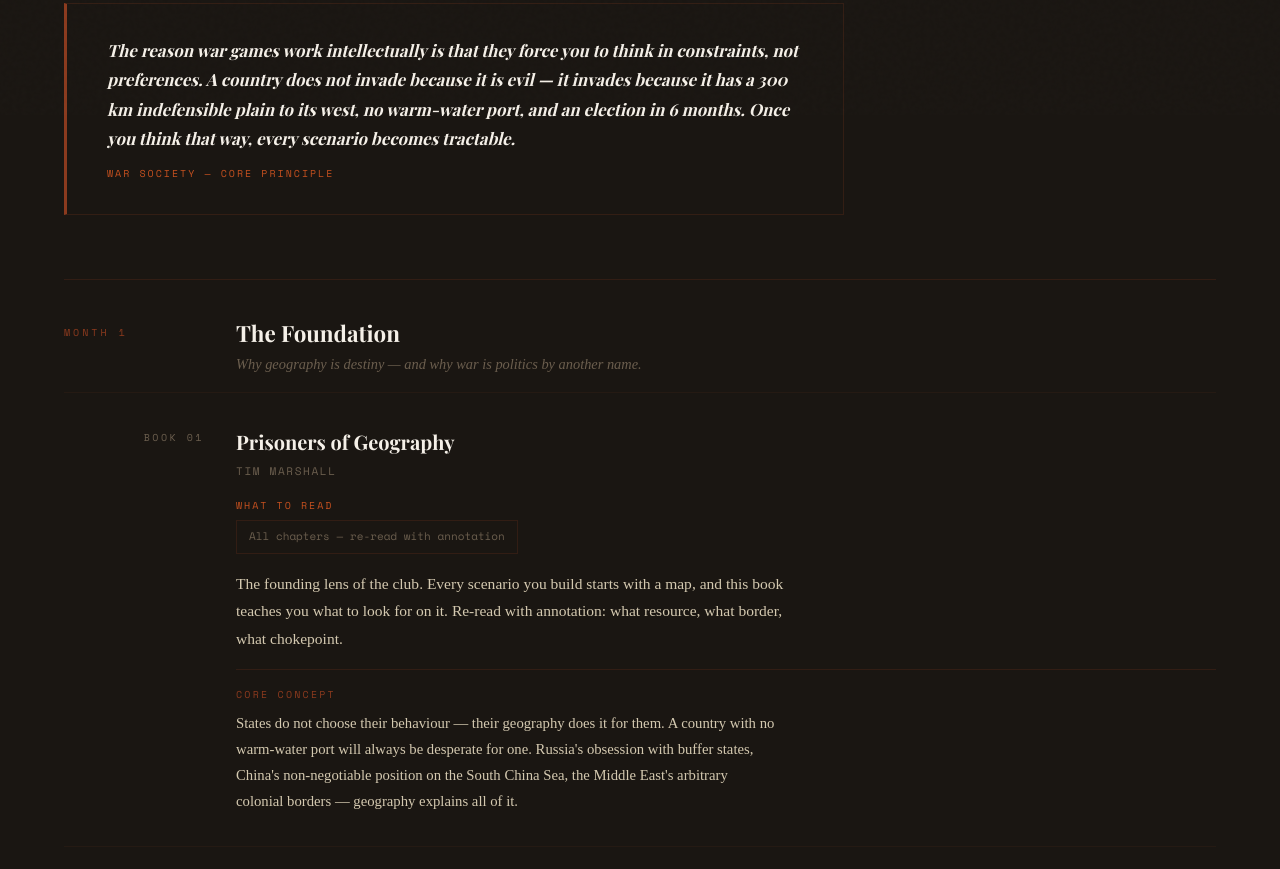
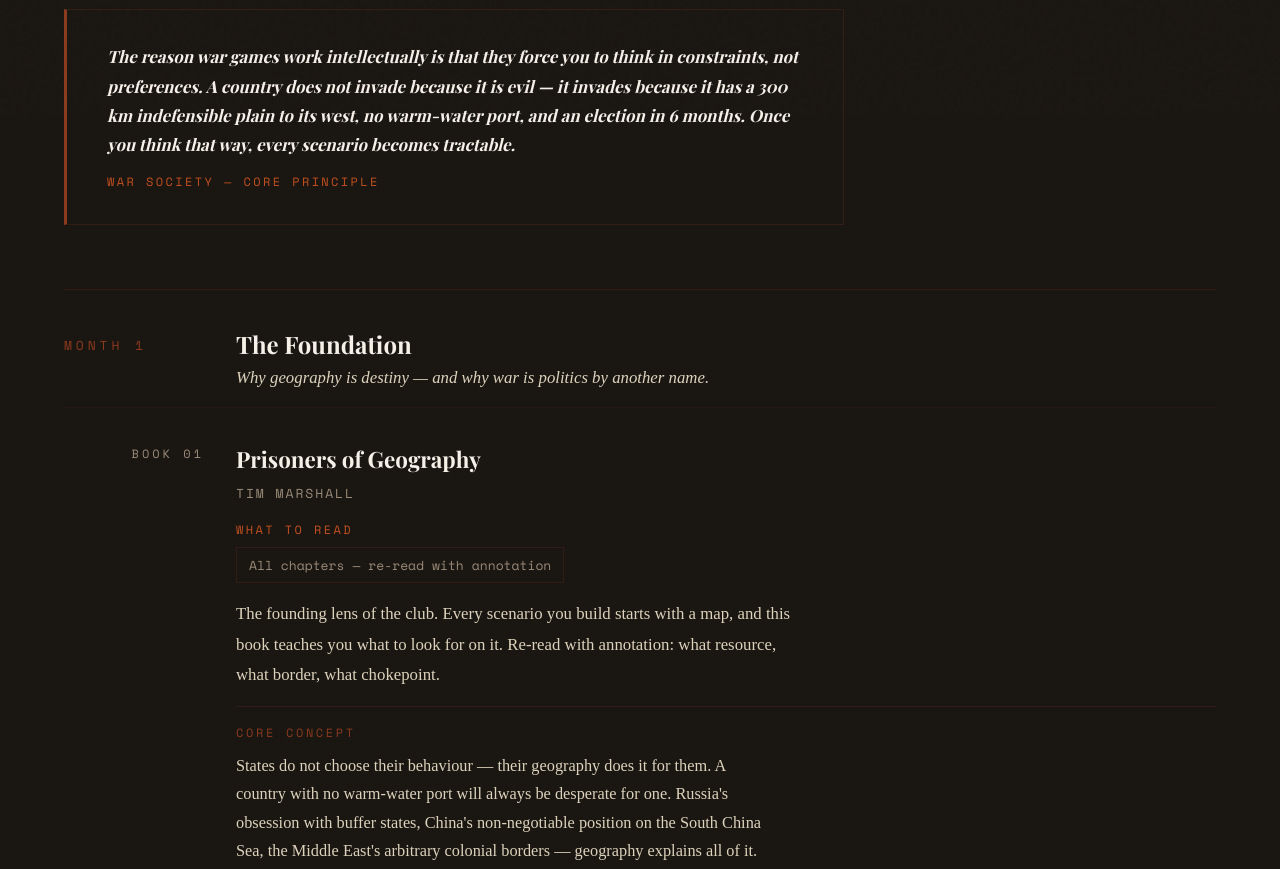
Before and after one commit to dinaltsn/warsociety.github.io, a plain HTML site: page reading.html in a window 1280 px wide. Shown: the part 685-1554 px from the top of the page. Drawn offline with nearby package versions, Linux system fonts and the light colour scheme; a web font is replaced by a local one.

Commit message:
Update reading.html

```diff
--- a/reading.html
+++ b/reading.html
@@ -15,8 +15,8 @@
   --parchment: #f5f0e8;
   --rust: #8b3a1e;
   --rust-light: #c4501f;
-  --muted: #6b5e4e;
-  --faint: #d4c9b0;
+  --muted: #9a8a78;
+  --faint: #ddd3bc;
   --line: rgba(139,58,30,0.22);
 }
 
@@ -26,7 +26,7 @@ body {
   background: var(--ink);
   color: var(--parchment);
   font-family: 'Space Mono', monospace;
-  font-size: 14px;
+  font-size: 16px;
   line-height: 1.7;
   overflow-x: hidden;
 }
@@ -55,7 +55,7 @@ nav {
 
 .nav-logo {
   font-family: 'Space Mono', monospace;
-  font-size: 11px;
+  font-size: 13px;
   letter-spacing: 0.32em;
   text-transform: uppercase;
   color: var(--rust-light);
@@ -69,7 +69,7 @@ nav {
 }
 
 .nav-links a {
-  font-size: 11px;
+  font-size: 13px;
   letter-spacing: 0.2em;
   text-transform: uppercase;
   color: var(--muted);
@@ -102,7 +102,7 @@ nav {
   display: inline-flex;
   align-items: center;
   gap: 0.5rem;
-  font-size: 10px;
+  font-size: 13px;
   letter-spacing: 0.25em;
   text-transform: uppercase;
   color: var(--muted);
@@ -113,7 +113,7 @@ nav {
 .back-link:hover { color: var(--rust-light); }
 
 .page-eyebrow {
-  font-size: 11px;
+  font-size: 13px;
   letter-spacing: 0.35em;
   text-transform: uppercase;
   color: var(--rust-light);
@@ -178,7 +178,7 @@ main {
   display: block;
   margin-top: 0.75rem;
   font-family: 'Space Mono', monospace;
-  font-size: 10px;
+  font-size: 12px;
   letter-spacing: 0.2em;
   text-transform: uppercase;
   color: var(--rust-light);
@@ -200,7 +200,7 @@ main {
 }
 
 .month-label {
-  font-size: 10px;
+  font-size: 13px;
   letter-spacing: 0.3em;
   text-transform: uppercase;
   color: var(--rust);
@@ -209,7 +209,7 @@ main {
 
 .month-theme {
   font-family: 'Playfair Display', serif;
-  font-size: 1.4rem;
+  font-size: 1.5rem;
   font-weight: 700;
   color: var(--parchment);
   line-height: 1.2;
@@ -218,9 +218,9 @@ main {
 
 .month-desc {
   font-family: 'IM Fell English', serif;
-  font-size: 0.9rem;
+  font-size: 1.05rem;
   font-style: italic;
-  color: var(--muted);
+  color: var(--faint);
   line-height: 1.6;
 }
 
@@ -235,7 +235,7 @@ main {
 }
 
 .book-number {
-  font-size: 10px;
+  font-size: 12px;
   letter-spacing: 0.25em;
   text-transform: uppercase;
   color: var(--muted);
@@ -247,14 +247,14 @@ main {
 
 .book-title {
   font-family: 'Playfair Display', serif;
-  font-size: 1.25rem;
+  font-size: 1.4rem;
   font-weight: 700;
   color: var(--parchment);
   margin-bottom: 0.2rem;
 }
 
 .book-author {
-  font-size: 11px;
+  font-size: 13px;
   letter-spacing: 0.15em;
   text-transform: uppercase;
   color: var(--muted);
@@ -262,7 +262,7 @@ main {
 }
 
 .book-what {
-  font-size: 10px;
+  font-size: 12px;
   letter-spacing: 0.2em;
   text-transform: uppercase;
   color: var(--rust-light);
@@ -271,7 +271,7 @@ main {
 
 .book-scope {
   font-family: 'Space Mono', monospace;
-  font-size: 11px;
+  font-size: 13px;
   color: var(--muted);
   margin-bottom: 1rem;
   padding: 0.4rem 0.75rem;
@@ -281,7 +281,7 @@ main {
 
 .book-lens {
   font-family: 'IM Fell English', serif;
-  font-size: 0.97rem;
+  font-size: 1.05rem;
   color: var(--faint);
   line-height: 1.8;
   max-width: 560px;
@@ -295,7 +295,7 @@ main {
 }
 
 .concept-label {
-  font-size: 10px;
+  font-size: 12px;
   letter-spacing: 0.22em;
   text-transform: uppercase;
   color: var(--rust);
@@ -304,7 +304,7 @@ main {
 
 .concept-body {
   font-family: 'IM Fell English', serif;
-  font-size: 0.92rem;
+  font-size: 1.02rem;
   color: var(--faint);
   line-height: 1.75;
   max-width: 540px;
@@ -347,14 +347,14 @@ main {
 
 .opt-title {
   font-family: 'Playfair Display', serif;
-  font-size: 1rem;
+  font-size: 1.1rem;
   font-weight: 700;
   color: var(--parchment);
   margin-bottom: 0.2rem;
 }
 
 .opt-author {
-  font-size: 10px;
+  font-size: 12px;
   letter-spacing: 0.15em;
   text-transform: uppercase;
   color: var(--muted);
@@ -363,7 +363,7 @@ main {
 
 .opt-desc {
   font-family: 'IM Fell English', serif;
-  font-size: 0.88rem;
+  font-size: 1rem;
   color: var(--faint);
   line-height: 1.7;
 }
```
